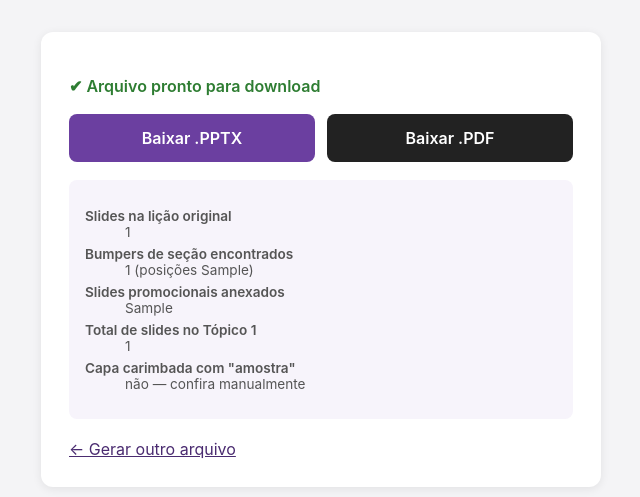
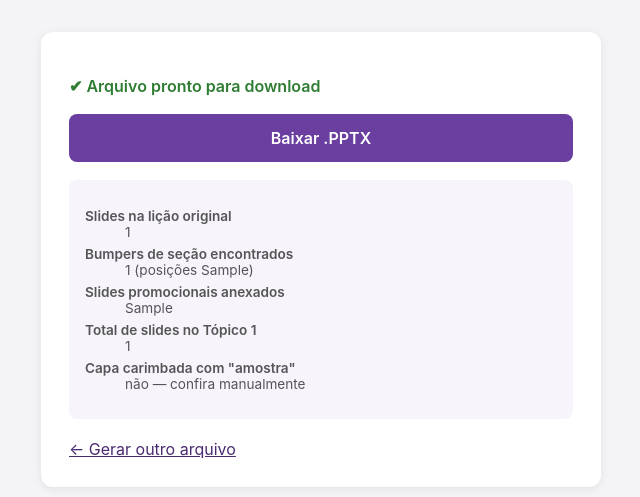
Before and after one commit to hugoqueirozzzzz/topico1, a Flask app: template templates/resultado.html in a window 1280 px wide. Shown: the part 75-572 px from the top of the page, without its empty margins (319-959 px from the left). Run offline with Flask 3, Linux system fonts and the light colour scheme; the template is opened without the code that fills it: most values are stand-ins (such as "Sample title", 1, 10 or a date in 2020).

Commit message:
Update resultado.html

```diff
--- a/templates/resultado.html
+++ b/templates/resultado.html
@@ -27,7 +27,6 @@
     <p class="ok">✔ Arquivo pronto para download</p>
     <div class="botoes">
       <a class="botao pptx" href="{{ url_for('download', job_id=job_id, filename=pptx_name) }}">Baixar .PPTX</a>
-      <a class="botao pdf" href="{{ url_for('download', job_id=job_id, filename=pdf_name) }}">Baixar .PDF</a>
     </div>
 
     <div class="info">
```
